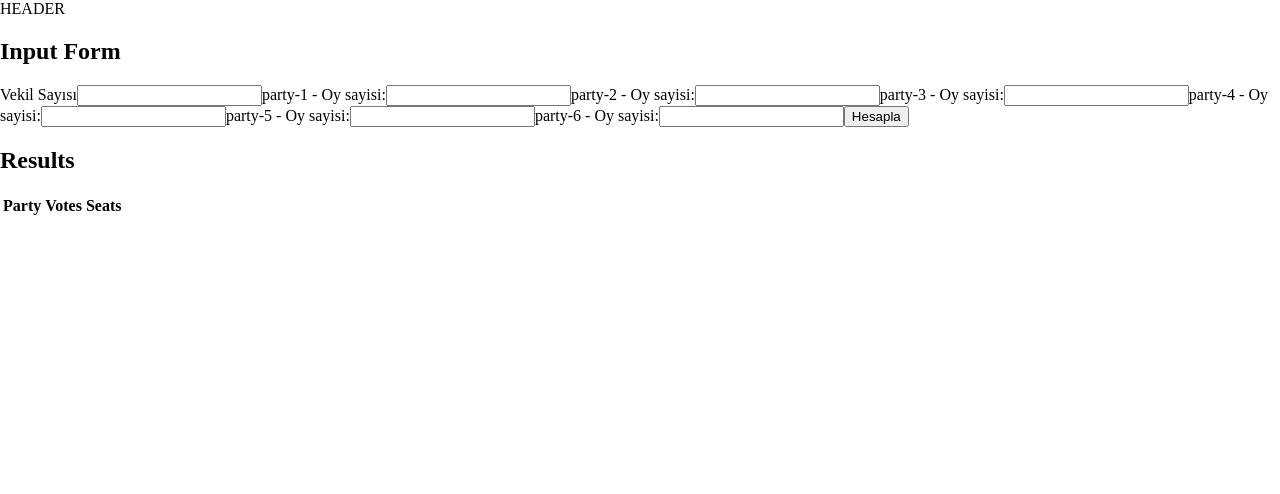
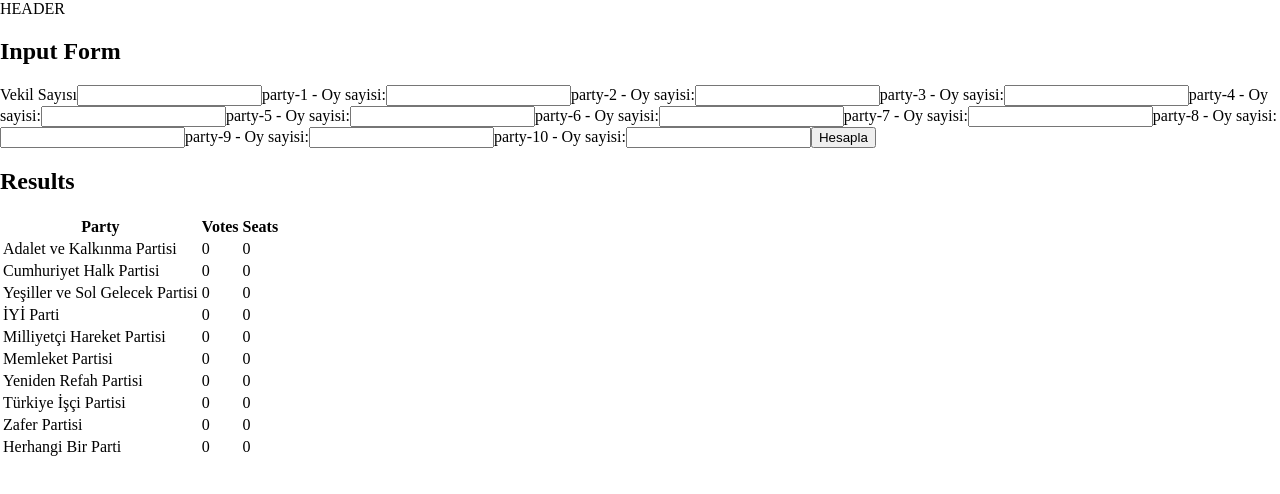
Before and after one commit to berkaysson/dhondt-system-calculator, a React (Create React App) app: page / in a window 1280 px wide. Shown: the top 494 px of the page. Built offline with nearby package versions, Linux system fonts and the light colour scheme.

Commit message:
Add names to parties by using PARTIES array

```diff
--- a/src/App.js
+++ b/src/App.js
@@ -3,28 +3,128 @@
 import InputForm from "./Components/InputForm";
 import Results from "./Components/Results";
 
+const PARTIES = [
+  {
+    id: 1,
+    name: "Adalet ve Kalkınma Partisi",
+    ittifak: "Cumhur İttifakı",
+    abb: "AKP",
+    votes: 0,
+    seats: 0,
+    allocationHistory: [],
+  },
+  {
+    id: 2,
+    name: "Cumhuriyet Halk Partisi",
+    ittifak: "Millet İttifakı",
+    abb: "CHP",
+    votes: 0,
+    seats: 0,
+    allocationHistory: [],
+  },
+  {
+    id: 3,
+    name: "Yeşiller ve Sol Gelecek Partisi",
+    ittifak: "Emek ve Özgürlük İttifakı",
+    abb: "YSGP(HDP)",
+    votes: 0,
+    seats: 0,
+    allocationHistory: [],
+  },
+  {
+    id: 4,
+    name: "İYİ Parti",
+    ittifak: "Millet İttifakı",
+    abb: "İYİ",
+    votes: 0,
+    seats: 0,
+    allocationHistory: [],
+  },
+  {
+    id: 5,
+    name: "Milliyetçi Hareket Partisi",
+    ittifak: "Cumhur İttifakı",
+    abb: "MHP",
+    votes: 0,
+    seats: 0,
+    allocationHistory: [],
+  },
+  {
+    id: 6,
+    name: "Memleket Partisi",
+    ittifak: "-",
+    abb: "MP",
+    votes: 0,
+    seats: 0,
+    allocationHistory: [],
+  },
+  {
+    id: 7,
+    name: "Yeniden Refah Partisi",
+    ittifak: "Cumhur İttifakı",
+    abb: "YRP",
+    votes: 0,
+    seats: 0,
+    allocationHistory: [],
+  },
+  {
+    id: 8,
+    name: "Türkiye İşçi Partisi",
+    ittifak: "Emek ve Özgürlük İttifakı",
+    abb: "TİP",
+    votes: 0,
+    seats: 0,
+    allocationHistory: [],
+  },
+  {
+    id: 9,
+    name: "Zafer Partisi",
+    ittifak: "Ata İttifakı",
+    abb: "ZAFER",
+    votes: 0,
+    seats: 0,
+    allocationHistory: [],
+  },
+  {
+    id: 10,
+    name: "Herhangi Bir Parti",
+    ittifak: "-",
+    abb: "Diğer, bağımsız",
+    votes: 0,
+    seats: 0,
+    allocationHistory: [],
+  },
+];
+
+const NUMBER_OF_PARTIES = 10;
+
+
 function App() {
   const [electionData, setElectionData] = useState({
     totalSeats: 0,
-    numberOfParty: 6,
-    parties: []
+    numberOfParty: NUMBER_OF_PARTIES,
+    parties: PARTIES.slice(0, NUMBER_OF_PARTIES)
   });
 
   const handleFormSubmit = (event) => {
     event.preventDefault();
     const newElectionData = {
       totalSeats: parseInt(event.target.totalSeats.value),
-      numberOfParty: 6,
+      numberOfParty: NUMBER_OF_PARTIES,
       parties: [...Array(electionData.numberOfParty)].map((_, i) => {
-        const partyName = `Parti ${i + 1}`;
-        const votes = isNaN(parseFloat(event.target[`party-${i + 1}`].value))
+        const id = PARTIES[i].id;
+        const partyName = PARTIES[i].name;
+        const votes = isNaN(parseFloat(event.target[id].value))
           ? 0
-          : parseFloat(event.target[`party-${i + 1}`].value);
+          : parseFloat(event.target[id].value);
+        const abb = PARTIES[i].abb;
         return {
           name: partyName,
           votes: votes,
           seats: 0,
           allocationHistory: [],
+          id:id,
+          abb:abb
         };
       }),
     };
@@ -69,6 +169,7 @@
       <InputForm
         numberOfParty={electionData.numberOfParty}
         onCalculateResults={handleFormSubmit}
+        parties = {electionData.parties}
       />
       <Results results={electionData} />
     </div>
```
